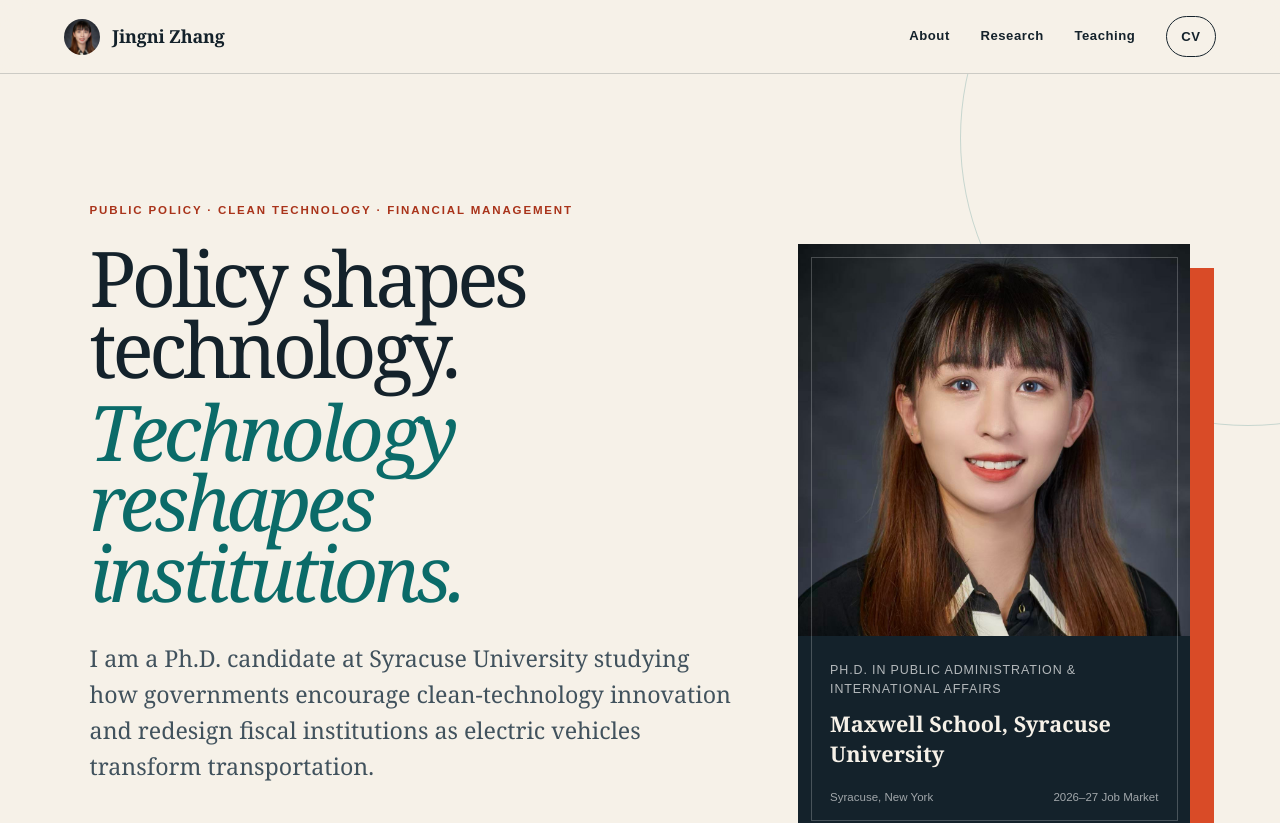
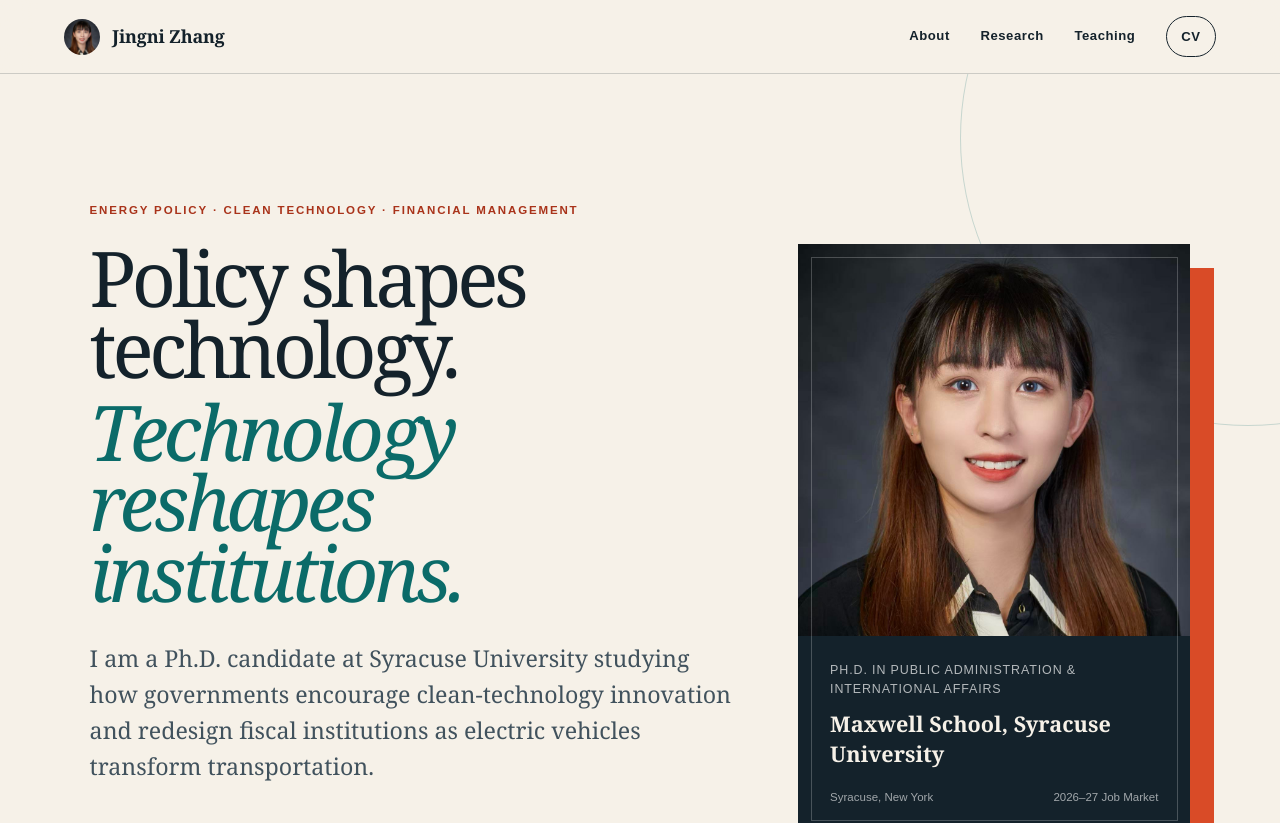
Before and after one commit to JingniZ/jingniz.github.io, a Next.js app: page / in a window 1280 px wide. Shown: the top 823 px of the page. Built offline with nearby package versions, Linux system fonts and the light colour scheme.

Commit message:
Update page.tsx

```diff
--- a/app/page.tsx
+++ b/app/page.tsx
@@ -119,7 +119,7 @@ export default function Home() {
       <div id="main-content">
         <section className="hero" id="top">
           <div className="hero-copy">
-            <p className="eyebrow">Public policy · clean technology · financial management</p>
+            <p className="eyebrow">Energy Policy · Clean Technology · Financial Management</p>
             <h1>
               Policy shapes technology.
               <span>Technology reshapes institutions.</span>
@@ -250,7 +250,7 @@ export default function Home() {
           <div className="section-shell projects-inner">
             <div>
               <div className="section-kicker light-kicker">Research pipeline</div>
-              <h2 id="projects-title">Works in progress</h2>
+              <h2 id="projects-title">Work in progress</h2>
             </div>
             <div className="project-cards">
               <article>
```
